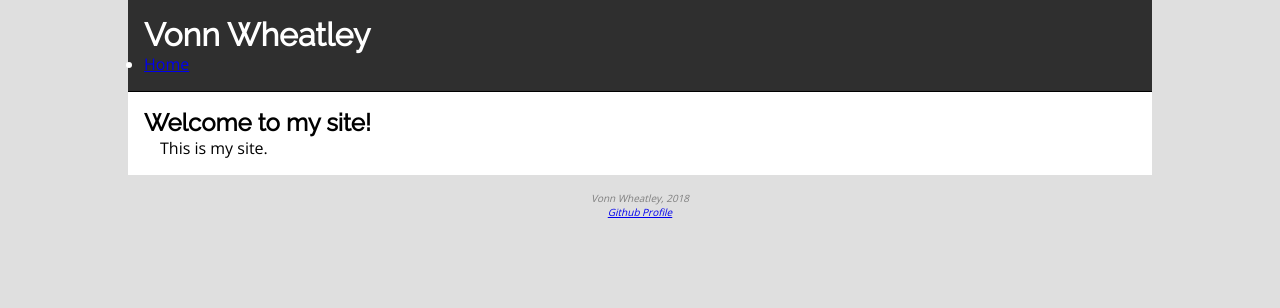
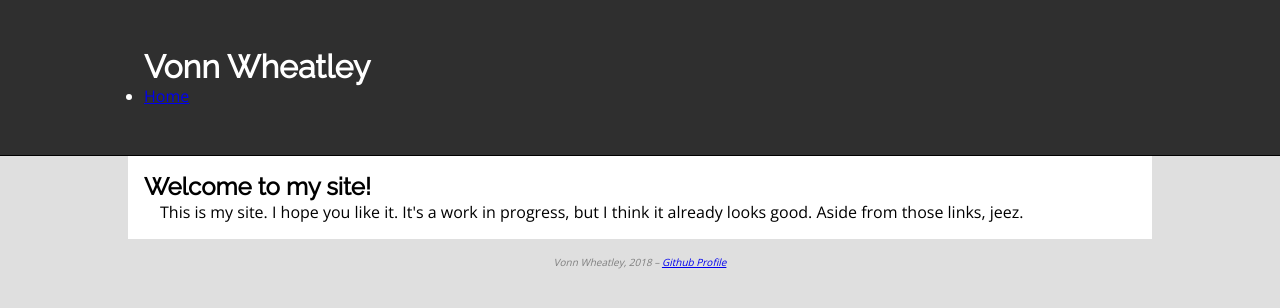
Before and after one commit to VonnW/vonnw.github.io, a Jekyll site: the page built from index.html, in a window 1280 px wide. Shown: the top 308 px of the page. Built offline with Jekyll 4.4.1, drawn with Linux system fonts in a browser that asks for light colours.

Commit message:
whoops, needed that cool header

```diff
--- a/_includes/footer.html
+++ b/_includes/footer.html
@@ -1,5 +1,3 @@
 <span>
-	Vonn Wheatley, 2018
-	<br />
-	<a href="https://www.github.com/VonnW">Github Profile</a>
+	Vonn Wheatley, 2018 &ndash; <a href="https://www.github.com/VonnW">Github Profile</a>
 </span>
--- a/_layouts/default.html
+++ b/_layouts/default.html
@@ -8,13 +8,15 @@
 		<link rel="stylesheet" href="/css/style.css" />
 	</head>
 	<body>
-		<header class="container">
+		<header>
+			<div class="container">
 				<h1>Vonn Wheatley</h1>
 				<nav>
 					<ul>
 						<li><a href="/">Home</a></li>
 					</ul>
 				</nav>
+			</div>
 		</header>
 		<article class="container">
 			{{ content }}
--- a/index.html
+++ b/index.html
@@ -3,4 +3,4 @@ layout: default
 title: Vonn Wheatley's site
 ---
 <h1>Welcome to my site!</h1>
-<p>This is my site.</p>
+<p>This is my site. I hope you like it. It's a work in progress, but I think it already looks good. Aside from those links, jeez.</p>
```
Lines whose indentation alone changed are shown as unchanged.
